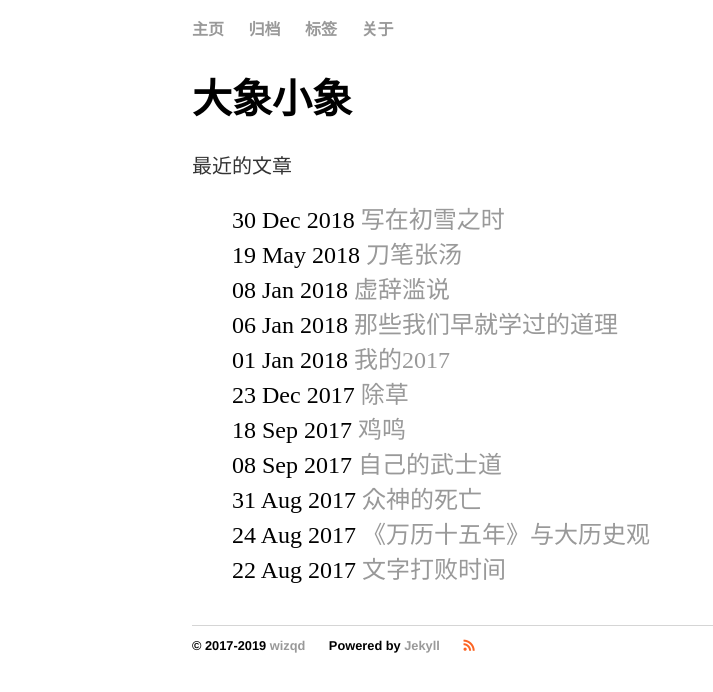
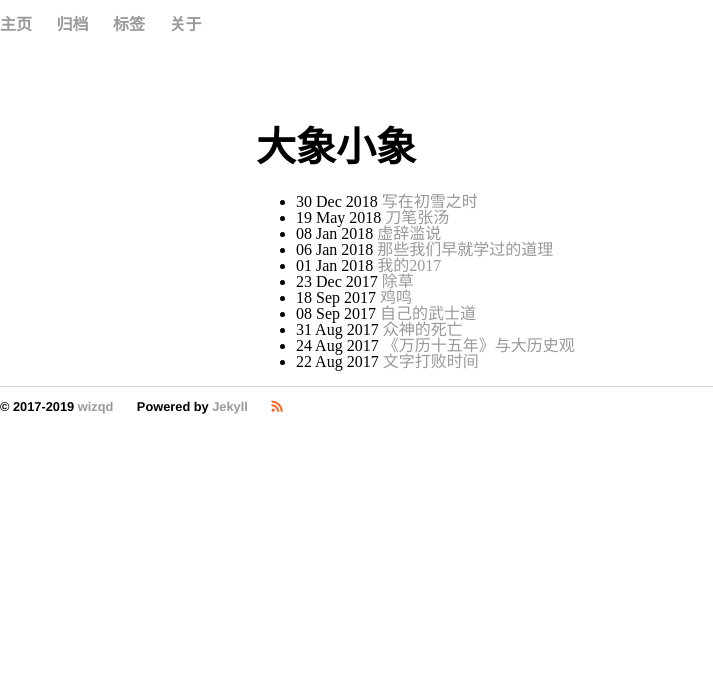
Before and after one commit to chqid/chqid.blog.io, a Jekyll site: the page built from index.html, in a window 1280 px wide. Shown: the top 692 px of the page, without its empty margins (0-713 px from the left). Built offline with Jekyll 4.4.1, drawn with Linux system fonts in a browser that asks for light colours; nearby versions of some CDN libraries; the list of posts is cut into pages by our own code.

Commit message:
change css

```diff
--- a/_includes/head.html
+++ b/_includes/head.html
@@ -4,6 +4,7 @@
 
 <title>{{ page.title }}</title>
 <!-- link to stylesheet -->
+<link href="https://cdn.bootcss.com/normalize/8.0.1/normalize.min.css" rel="stylesheet">
 <link rel="stylesheet" type="text/css" href="/assets/css/main.css">
 <link rel="stylesheet" href="https://use.fontawesome.com/releases/v5.6.3/css/all.css" integrity="sha384-UHRtZLI+pbxtHCWp1t77Bi1L4ZtiqrqD80Kn4Z8NTSRyMA2Fd33n5dQ8lWUE00s/" crossorigin="anonymous">
 <!-- favicon -->
--- a/assets/css/main.css
+++ b/assets/css/main.css
@@ -1,8 +1,4 @@
 /*------basic-style-----*/
-body {
-    margin: 0 auto;
-    width: 70%;
-}
 nav ul, footer ul {
     font-family:'Helvetica', 'Arial', 'Sans-Serif';
     padding: 0px;
@@ -34,13 +30,23 @@
     font-size: .8em;
 }
 
-ul.posts {
+/* ul.posts {
     margin: 20px auto 40px;
-    font-size: 1.5em;
-}
+    font-size: 16px;
+} */
 
 ul.posts li {
     list-style: none;
+}
+
+.container {
+    width: 60%;
+    margin: 0 auto;
+    position:relative;
+    line-height:1;
+    text-align:left;
+    font-size:16px;
+    padding-top:50px
 }
 
 /*------MathJax-style-----*/
@@ -59,18 +65,15 @@
     display: table-cell;
     width: 45%;
     text-align:right;
-    font-size: 1.3em;
 }
 .nav-next{
     display: table-cell;
     width: 45%;
     text-align:left;
-    font-size: 1.3em;
 }
 
 .back-to-top{
     display: table-cell;
     width: 10%;
     text-align: center;
-    font-size: 1.3em;
 }
--- a/index.html
+++ b/index.html
@@ -5,9 +5,9 @@
 
 <h1>{{ page.title }}</h1>
 
-<p>最近的文章</p>
+<!-- <p>最近的文章</p> -->
 
-<ul class="posts">
+<ul>
     {% for post in site.posts %}
       <li>{{ post.date | date_to_string }}
       <a href="{{ site.baseurl }}{{ post.url }}">{{ post.title }}</a>
```
